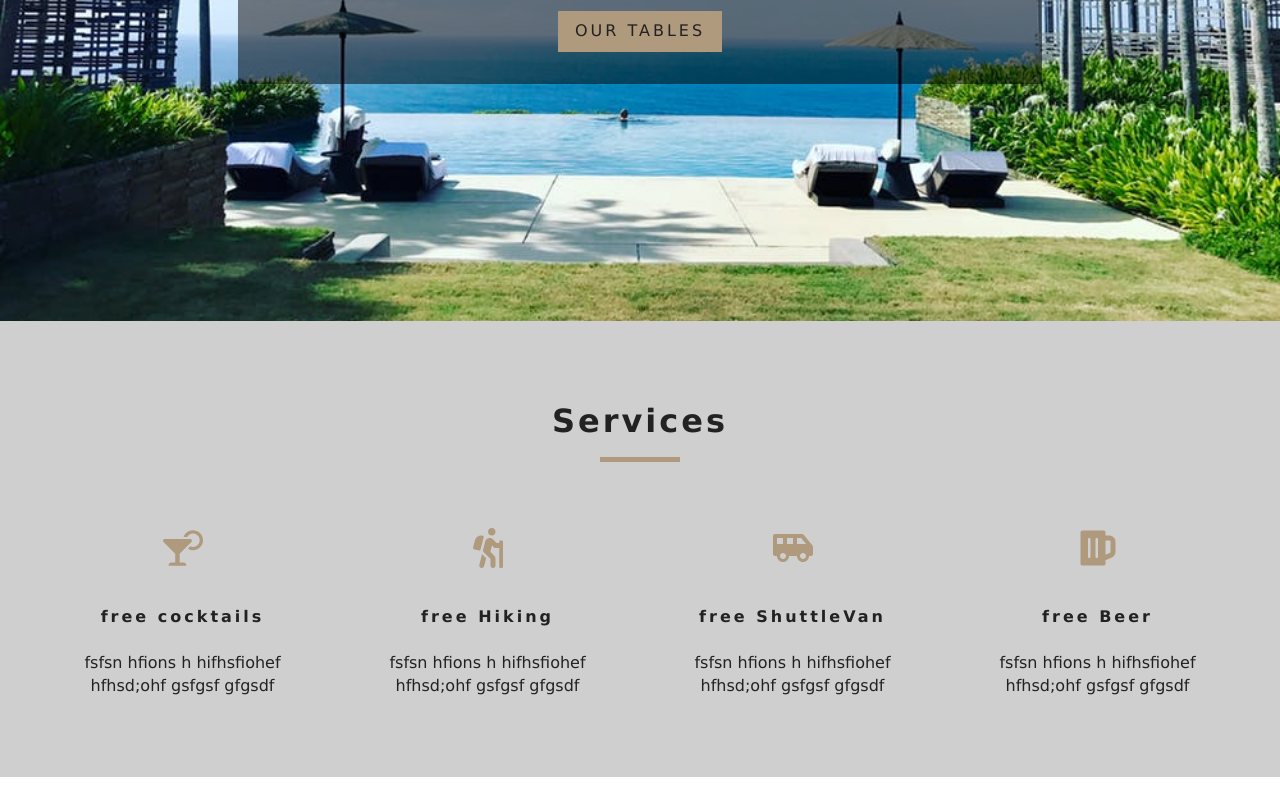
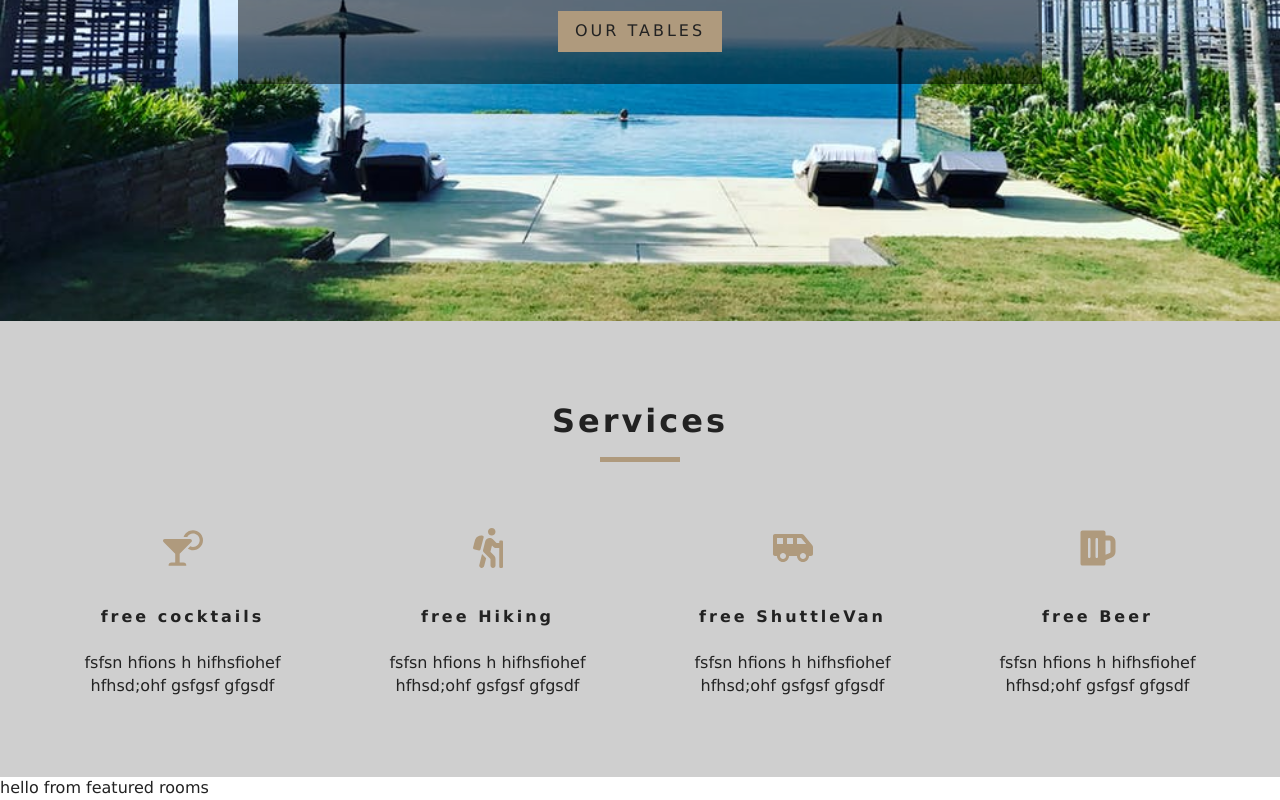
Before and after one commit to iamayushdas/roomz, a React (Create React App) app: page / in a window 1280 px wide. Shown: the part 479-1279 px from the top of the page. Before the commit the page ends 1256 px from the top, so only its background shows below. Built offline with nearby package versions, Linux system fonts and the light colour scheme.

Commit message:
Featured rooms added

```diff
--- /dev/null
+++ b/src/components/FeaturedTables.js
@@ -0,0 +1,11 @@
+import React, { Component } from 'react'
+
+export default class FeaturedTables extends Component {
+    render() {
+        return (
+            <div>
+                hello from featured rooms
+            </div>
+        )
+    }
+}
--- /dev/null
+++ b/src/context.js
@@ -0,0 +1,17 @@
+import React, { Component } from 'react'
+const TableContext = React.createContext();
+export default class TableProvider extends Component {
+    state={
+
+    }
+    render() {
+        return (
+            <TableContext.Provider value="hello">
+            {this.props.children}
+            </TableContext.Provider >
+        )
+    }
+}
+
+const TableConsumer = TableContext.Consumer;
+export {TableProvider, TableConsumer, TableContext}
--- a/src/index.js
+++ b/src/index.js
@@ -4,11 +4,14 @@ import ReactDOM from 'react-dom';
 import {BrowserRouter as Router} from 'react-router-dom';
 import App from './App';
 import reportWebVitals from './reportWebVitals';
+import {TableProvider} from './context';
+ReactDOM.render(
+  <TableProvider>
+    <Router >
+    <App />
+  </Router>
+  </TableProvider>,
 
-ReactDOM.render(
-  <Router >
-    <App />
-  </Router>,
   document.getElementById('root')
 );
 
--- a/src/pages/Home.js
+++ b/src/pages/Home.js
@@ -3,6 +3,7 @@ import Hero from '../components/Hero'
 import Banner from '../components/Banner'
 import { Link } from 'react-router-dom'
 import Services from '../components/Services'
+import FeaturedTables from '../components/FeaturedTables'
 function Home() {
     return (
         <>
@@ -14,6 +15,7 @@ function Home() {
             </Banner>
         </Hero>
         <Services/>
+        <FeaturedTables />
         </>
     )
 }
```
Also changed, not shown: src/data.js (renamed from data.js), 1 other file (tests, documents, lock files or other folders).
